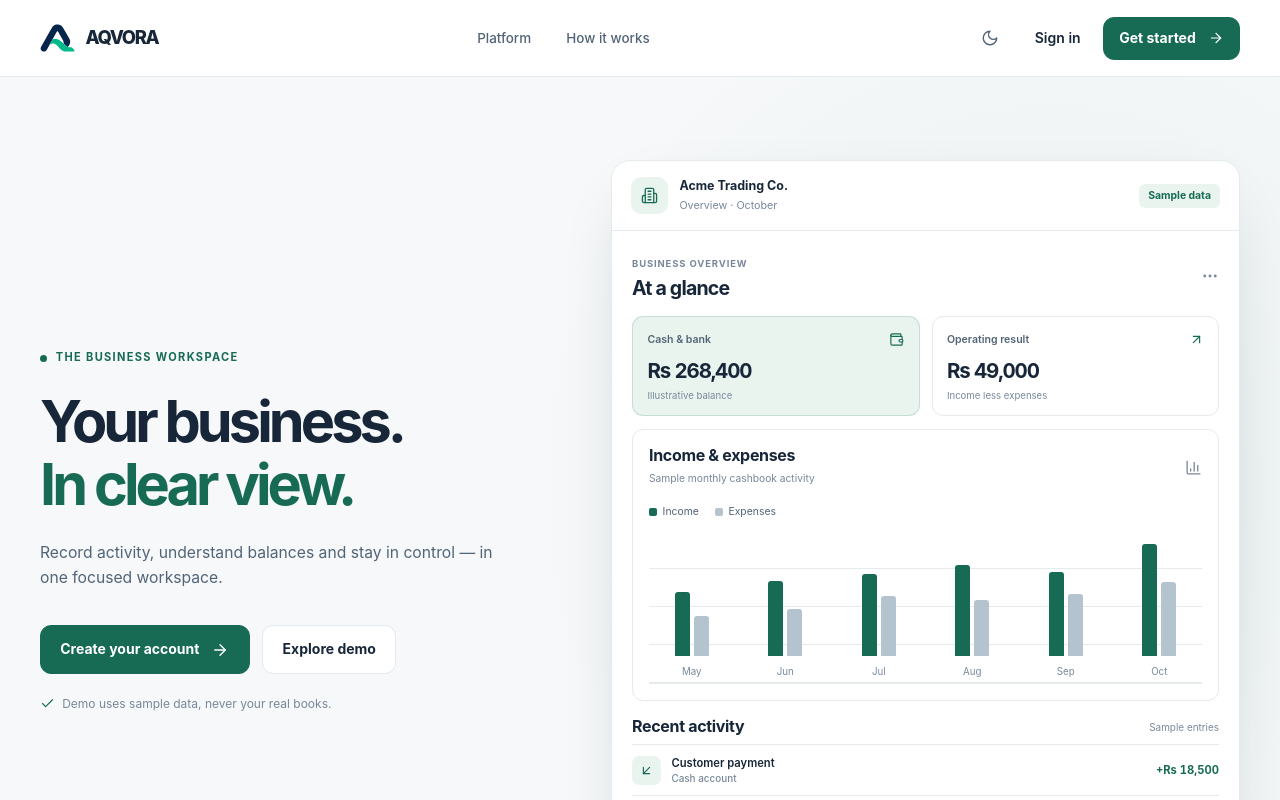
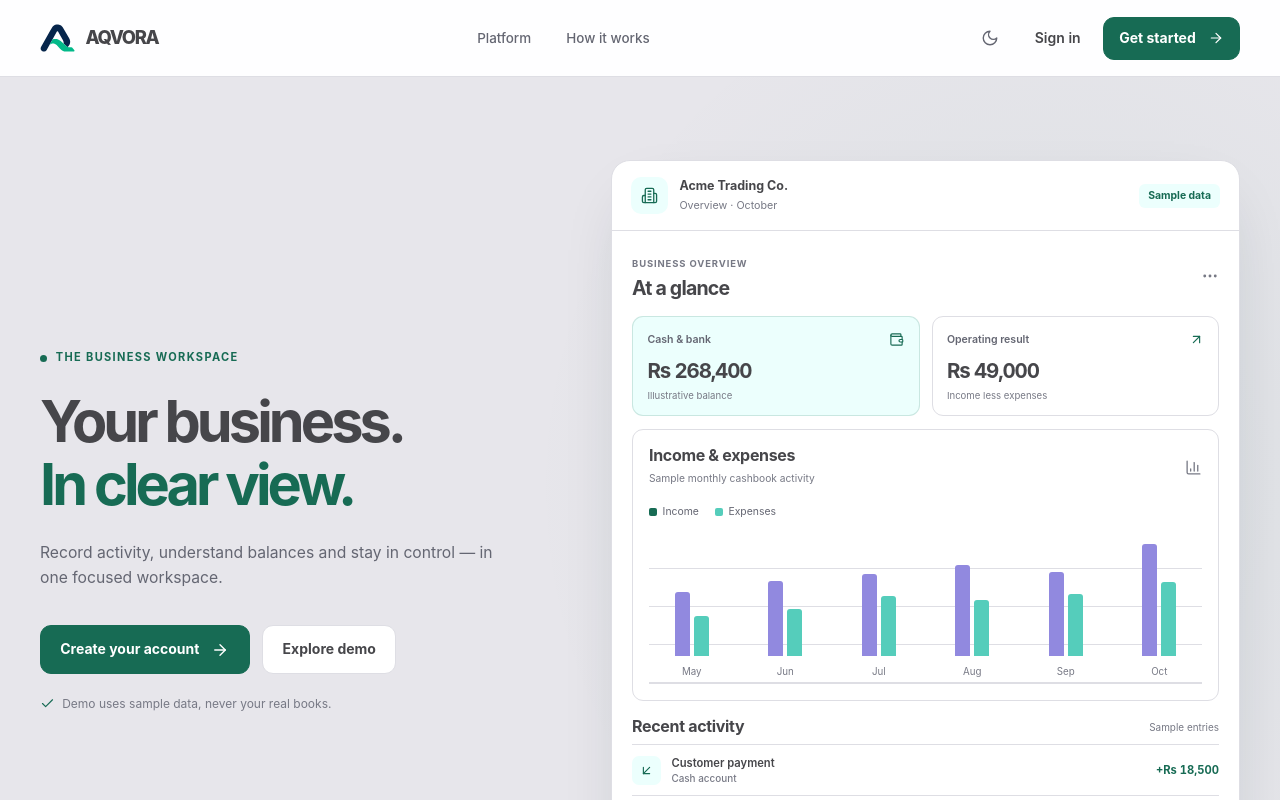
Before and after one commit to yaqoobenterprises/Shop-Pro-Launch, a React (Vite) app: page / in a window 1280 px wide. Shown: the top 800 px of the page. Built offline with nearby package versions, Linux system fonts and the light colour scheme; no server answers.

Commit message:
style(landing): synchronize public preview with pastel workspace palette

```diff
--- a/src/components/landing/LandingPremium.css
+++ b/src/components/landing/LandingPremium.css
@@ -1,15 +1,15 @@
 /* AQVORA — premium landing. Isolated from legacy workspace and auth styles. */
 .shop-landing-page.aq-landing {
-  --aq-canvas: #f6f8f9;
+  --aq-canvas: #e7e6eb;
   --aq-paper: #ffffff;
-  --aq-ink: #172638;
-  --aq-body: #526477;
-  --aq-muted: #78889a;
-  --aq-line: #e5eaee;
+  --aq-ink: #46464a;
+  --aq-body: #646672;
+  --aq-muted: #777985;
+  --aq-line: #dedee4;
   --aq-accent: #176b54;
   --aq-accent-hover: #10533f;
-  --aq-accent-soft: #e9f4ef;
-  --aq-bar-secondary: #b4c4ce;
+  --aq-accent-soft: #ecfffd;
+  --aq-bar-secondary: #55cdbb;
   --aq-shadow: 0 24px 65px -28px rgba(14, 36, 52, 0.24);
   min-height: 100dvh;
   background: var(--aq-canvas);
@@ -19,16 +19,16 @@
   -webkit-font-smoothing: antialiased;
 }
 .dark .shop-landing-page.aq-landing {
-  --aq-canvas: #0d1823;
-  --aq-paper: #142331;
-  --aq-ink: #f0f5f6;
-  --aq-body: #b0bdc7;
-  --aq-muted: #91a3b0;
-  --aq-line: #2b3c4a;
+  --aq-canvas: #181923;
+  --aq-paper: #252731;
+  --aq-ink: #f1f0f6;
+  --aq-body: #d4d4dd;
+  --aq-muted: #b5b5c4;
+  --aq-line: #444554;
   --aq-accent: #43b996;
   --aq-accent-hover: #60cfad;
-  --aq-accent-soft: #153b35;
-  --aq-bar-secondary: #526e7d;
+  --aq-accent-soft: #28423f;
+  --aq-bar-secondary: #6dd9c8;
   --aq-shadow: 0 28px 75px -26px rgba(0, 0, 0, 0.7);
 }
 .aq-landing *, .aq-landing *::before, .aq-landing *::after { box-sizing: border-box; }
@@ -158,7 +158,7 @@
 .aq-preview__group { display: flex; flex-direction: column; min-width: 0; }
 .aq-preview__bars { height: 125px; display: flex; align-items: flex-end; justify-content: center; gap: 4px; }
 .aq-preview__bar { display: block; flex: 0 1 15px; max-width: 15px; min-height: 1px; border-radius: 3px 3px 0 0; }
-.aq-preview__bar--income { background: var(--aq-accent); }
+.aq-preview__bar--income { background: #9189df; }
 .aq-preview__bar--expense { background: var(--aq-bar-secondary); }
 .aq-preview__month { display: block; text-align: center; color: var(--aq-muted); font-size: .61rem; margin-top: .55rem; }
 .aq-preview__recent { margin-top: 1rem; }
@@ -245,3 +245,7 @@
 
 /* The supplied approved mark is a vector asset, not a placeholder letter. */
 .aq-landing .aq-landing__brandmark { display: block; padding: 0; background: transparent; border-radius: 0; object-fit: contain; }
+
+/* The actual user-approved dashboard reference uses lavender/teal series. */
+.dark .aq-preview__bar--income { background: #aca5fc; }
+.dark .aq-preview__bar--expense { background: #6dd9c8; }
```
